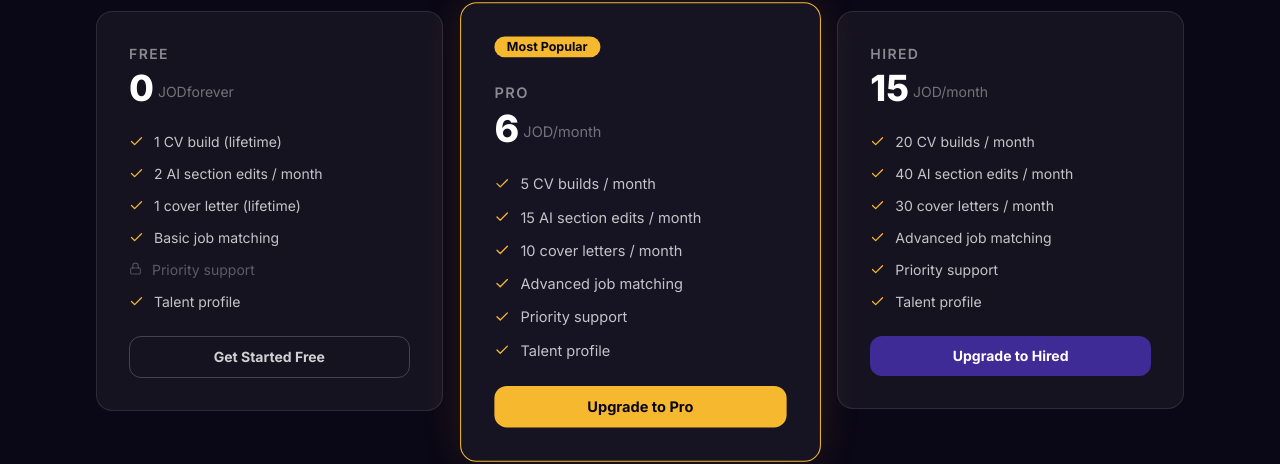
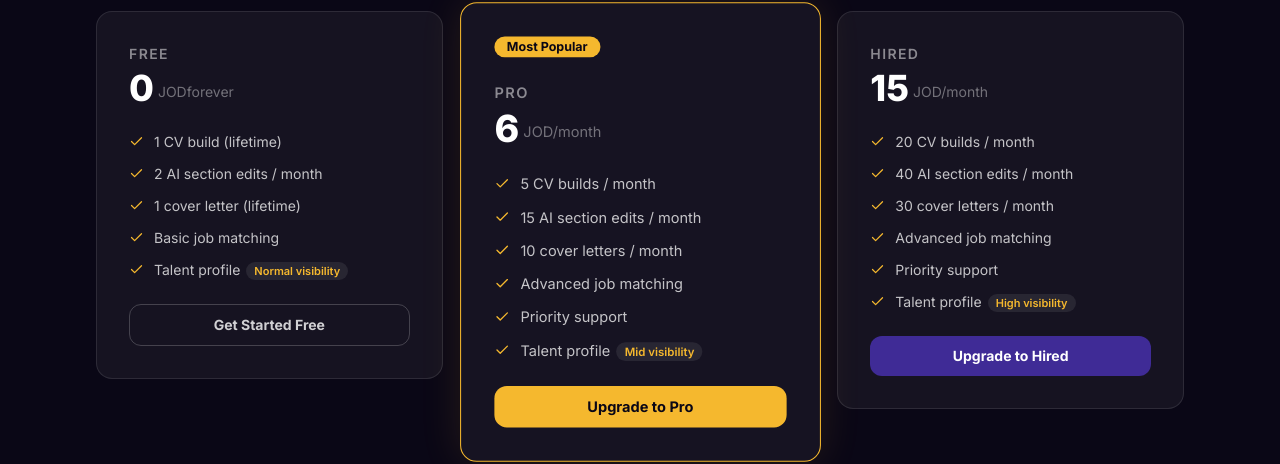
Before and after one commit to Husamalj/hired-jo, a Next.js app: page /pricing in a window 1280 px wide. Shown: the part 290-754 px from the top of the page. Built offline with nearby package versions, Linux system fonts and the light colour scheme; no server answers.

Commit message:
fix: remove priority support from free tier, add talent visibility levels
Co-Authored-By: Claude Sonnet 4.6 <noreply@anthropic.com>

```diff
--- a/app/pricing/page.tsx
+++ b/app/pricing/page.tsx
@@ -56,8 +56,7 @@ const tiers = [
       { label: "2 AI section edits / month", included: true },
       { label: "1 cover letter (lifetime)", included: true },
       { label: "Basic job matching", included: true },
-      { label: "Priority support", included: false },
-      { label: "Talent profile", included: true },
+      { label: "Talent profile · Normal visibility", included: true },
     ] as Feature[],
   },
   {
@@ -74,7 +73,7 @@ const tiers = [
       { label: "10 cover letters / month", included: true },
       { label: "Advanced job matching", included: true },
       { label: "Priority support", included: true },
-      { label: "Talent profile", included: true },
+      { label: "Talent profile · Mid visibility", included: true },
     ] as Feature[],
   },
   {
@@ -91,7 +90,7 @@ const tiers = [
       { label: "30 cover letters / month", included: true },
       { label: "Advanced job matching", included: true },
       { label: "Priority support", included: true },
-      { label: "Talent profile", included: true },
+      { label: "Talent profile · High visibility", included: true },
     ] as Feature[],
   },
 ];
@@ -146,7 +145,9 @@ export default function PricingPage() {
               </div>
 
               <ul className="flex flex-col gap-3 flex-1">
-                {tier.features.map((f) => (
+                {tier.features.map((f) => {
+                  const [main, badge] = f.label.includes(" · ") ? f.label.split(" · ") : [f.label, null];
+                  return (
                     <li key={f.label} className="flex items-start gap-2.5 text-sm">
                       {f.included ? (
                         <Check size={15} className="shrink-0 mt-0.5" style={{ color: "#F5B82E" }} />
@@ -154,10 +155,17 @@ export default function PricingPage() {
                         <Lock size={13} className="shrink-0 mt-0.5" style={{ color: "rgba(255,255,255,0.25)" }} />
                       )}
                       <span style={{ color: f.included ? "rgba(255,255,255,0.75)" : "rgba(255,255,255,0.3)" }}>
-                      {f.label}
+                        {main}
+                        {badge && (
+                          <span className="ml-1.5 text-[11px] font-semibold rounded-full px-2 py-0.5"
+                            style={{ background: "rgba(255,255,255,0.08)", color: "#F5B82E" }}>
+                            {badge}
+                          </span>
+                        )}
                       </span>
                     </li>
-                ))}
+                  );
+                })}
               </ul>
 
               {tier.ctaHref ? (
```
Lines whose indentation alone changed are shown as unchanged.
